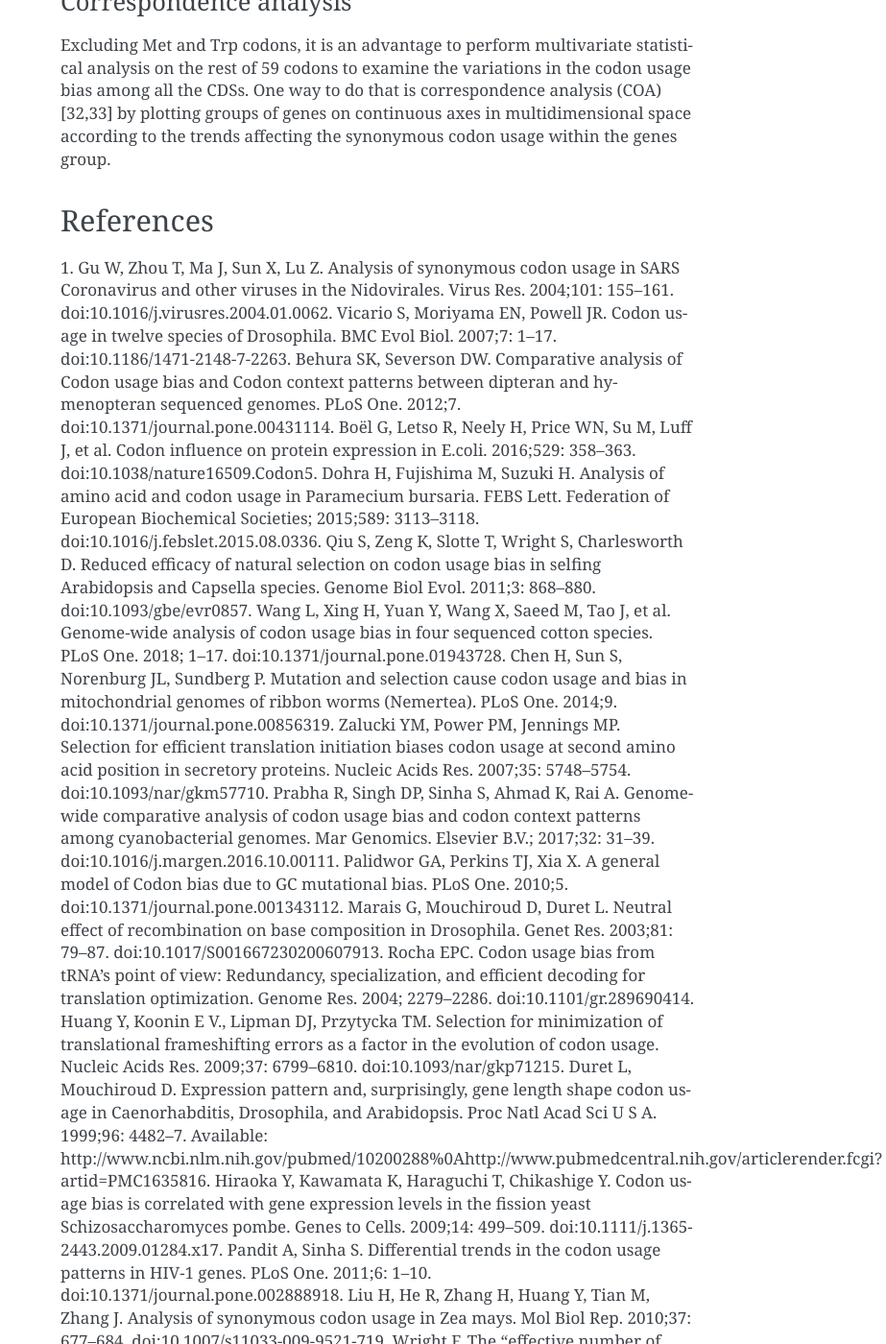
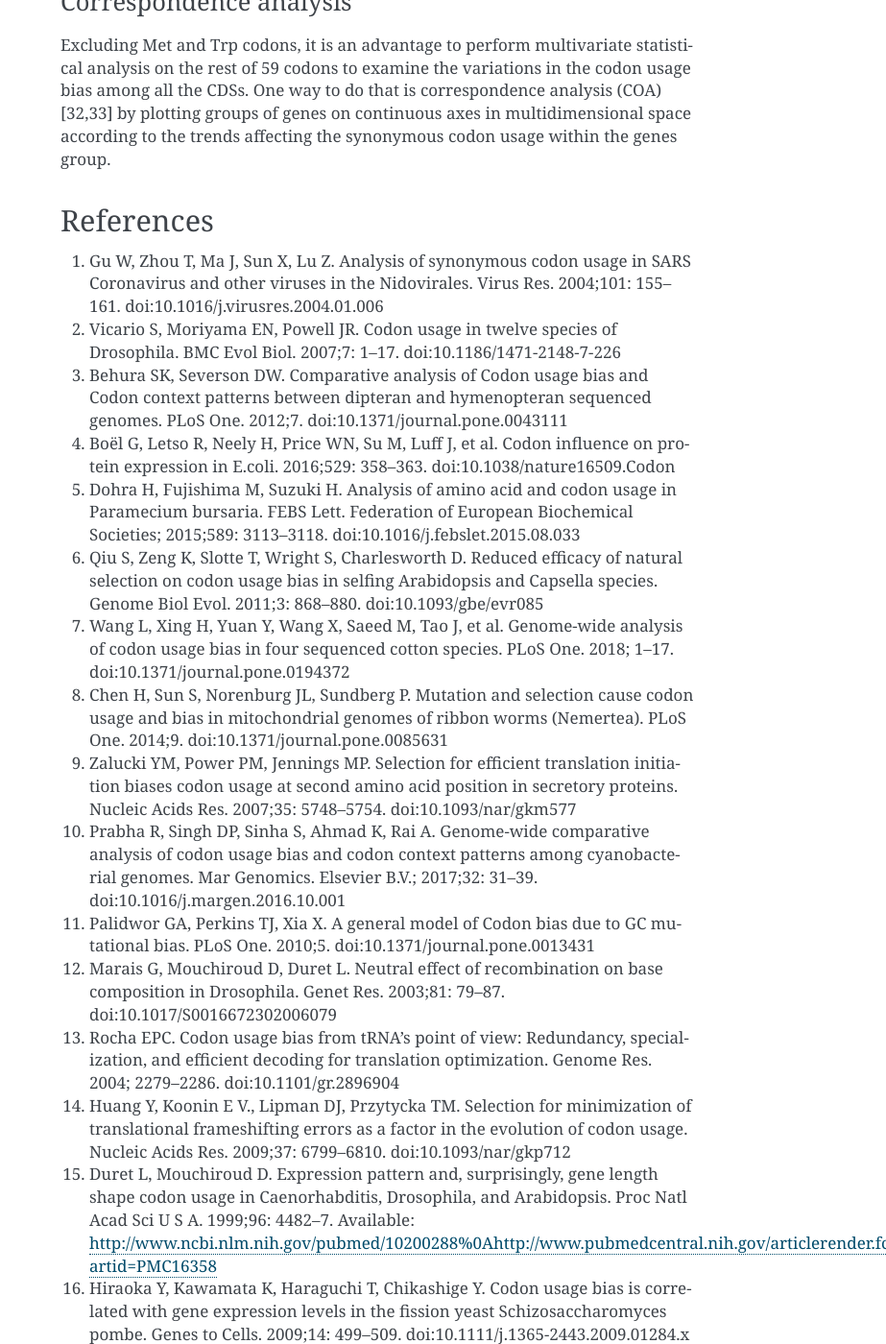
Before and after one commit to AliYoussef96/BCAW-Tool, a Sphinx documentation site: the page built from docs/intro.rst, in a window 1280 px wide and 1400 px high, scrolled down 3293 px. Shown: the whole window at 96% size, without its empty margins (357-1280 px from the left). Built offline with Sphinx 7.4.7, drawn with Linux system fonts in a browser that asks for light colours; some of the changed text lies outside the part shown.

Commit message:
Update intro.rst

```diff
--- a/docs/intro.rst
+++ b/docs/intro.rst
@@ -149,87 +149,37 @@ affecting the synonymous codon usage within the genes group.
 
 References
 ----------
-1. Gu W, Zhou T, Ma J, Sun X, Lu Z. Analysis of synonymous codon usage
-in SARS Coronavirus and other viruses in the Nidovirales. Virus Res.
-2004;101: 155–161. doi:10.1016/j.virusres.2004.01.0062. Vicario S,
-Moriyama EN, Powell JR. Codon usage in twelve species of Drosophila. BMC
-Evol Biol. 2007;7: 1–17. doi:10.1186/1471-2148-7-2263. Behura SK,
-Severson DW. Comparative analysis of Codon usage bias and Codon context
-patterns between dipteran and hymenopteran sequenced genomes. PLoS One.
-2012;7. doi:10.1371/journal.pone.00431114. Boël G, Letso R, Neely H,
-Price WN, Su M, Luff J, et al. Codon influence on protein expression in
-E.coli. 2016;529: 358–363. doi:10.1038/nature16509.Codon5. Dohra H,
-Fujishima M, Suzuki H. Analysis of amino acid and codon usage in
-Paramecium bursaria. FEBS Lett. Federation of European Biochemical
-Societies; 2015;589: 3113–3118. doi:10.1016/j.febslet.2015.08.0336. Qiu
-S, Zeng K, Slotte T, Wright S, Charlesworth D. Reduced efficacy of
-natural selection on codon usage bias in selfing Arabidopsis and
-Capsella species. Genome Biol Evol. 2011;3: 868–880.
-doi:10.1093/gbe/evr0857. Wang L, Xing H, Yuan Y, Wang X, Saeed M, Tao J,
-et al. Genome-wide analysis of codon usage bias in four sequenced cotton
-species. PLoS One. 2018; 1–17. doi:10.1371/journal.pone.01943728. Chen
-H, Sun S, Norenburg JL, Sundberg P. Mutation and selection cause codon
-usage and bias in mitochondrial genomes of ribbon worms (Nemertea). PLoS
-One. 2014;9. doi:10.1371/journal.pone.00856319. Zalucki YM, Power PM,
-Jennings MP. Selection for efficient translation initiation biases codon
-usage at second amino acid position in secretory proteins. Nucleic Acids
-Res. 2007;35: 5748–5754. doi:10.1093/nar/gkm57710. Prabha R, Singh DP,
-Sinha S, Ahmad K, Rai A. Genome-wide comparative analysis of codon usage
-bias and codon context patterns among cyanobacterial genomes. Mar
-Genomics. Elsevier B.V.; 2017;32: 31–39.
-doi:10.1016/j.margen.2016.10.00111. Palidwor GA, Perkins TJ, Xia X. A
-general model of Codon bias due to GC mutational bias. PLoS One. 2010;5.
-doi:10.1371/journal.pone.001343112. Marais G, Mouchiroud D, Duret L.
-Neutral effect of recombination on base composition in Drosophila. Genet
-Res. 2003;81: 79–87. doi:10.1017/S001667230200607913. Rocha EPC. Codon
-usage bias from tRNA’s point of view: Redundancy, specialization, and
-efficient decoding for translation optimization. Genome Res. 2004;
-2279–2286. doi:10.1101/gr.289690414. Huang Y, Koonin E V., Lipman DJ,
-Przytycka TM. Selection for minimization of translational frameshifting
-errors as a factor in the evolution of codon usage. Nucleic Acids Res.
-2009;37: 6799–6810. doi:10.1093/nar/gkp71215. Duret L, Mouchiroud D.
-Expression pattern and, surprisingly, gene length shape codon usage in
-Caenorhabditis, Drosophila, and Arabidopsis. Proc Natl Acad Sci U S A.
-1999;96: 4482–7. Available:
-http://www.ncbi.nlm.nih.gov/pubmed/10200288%0Ahttp://www.pubmedcentral.nih.gov/articlerender.fcgi?artid=PMC1635816.
-Hiraoka Y, Kawamata K, Haraguchi T, Chikashige Y. Codon usage bias is
-correlated with gene expression levels in the fission yeast
-Schizosaccharomyces pombe. Genes to Cells. 2009;14: 499–509.
-doi:10.1111/j.1365-2443.2009.01284.x17. Pandit A, Sinha S. Differential
-trends in the codon usage patterns in HIV-1 genes. PLoS One. 2011;6:
-1–10. doi:10.1371/journal.pone.002888918. Liu H, He R, Zhang H, Huang Y,
-Tian M, Zhang J. Analysis of synonymous codon usage in Zea mays. Mol
-Biol Rep. 2010;37: 677–684. doi:10.1007/s11033-009-9521-719. Wright F.
-The “effective number of codons” used in a gene. Gene. 1990;87: 23–29.
-20. Sun X, Yang Q, Xia X. An improved implementation of effective number
-of codons (Nc). Mol Biol Evol. 2013;30: 191–196.
-doi:10.1093/molbev/mss20121. Sharp PM, Li W. Codon Adaptation Index and
-its potential applications Nucleic Acids Research. 1987;15: 1281–1295.
-22. Ran W, Higgs PG. Contributions of Speed and Accuracy to
-Translational Selection in Bacteria. PLoS One. 2012;7.
-doi:10.1371/journal.pone.005165223. Sharpl PM, Li W. potential
-applications Nucleic Acids Research. Nucleic Acids Res. 1987;15:
-1281–1295. 24. Lee. Python Implementation of Codon Adaptation Index. J
-Open Source Softw. 2018;3: 905. doi:10.21105/joss.0090525. Chakraborty
-S, Nag D, Mazumder TH, Uddin A. Codon usage pattern and prediction of
-gene expression level in Bungarus species. Gene. Elsevier B.V.; 2016;
-doi:10.1016/j.gene.2016.11.02326. Gatherer D, McEwan N. SMALL REGIONS OF
-PREFERENTIAL CODON USAGE AND THEIR EFFECT ON OVERALL CODON BIAS - THE
-CASE OF THE plp GENE. Biochem Mol Biol Int. 1997;43: 107–114.
-doi:doi.org/10.1080/1521654970020387127. Choudhury MN, Uddin A,
-Chakraborty S. Nucleotide composition and codon usage bias of SRY gene.
-Andrologia. 2018;50: 1–11. doi:10.1111/and.1278728. Rao Y, Wang Z, Chai
-X, Nie Q, Zhang X. Hydrophobicity and aromaticity are primary factors
-shaping variation in amino acid usage of chicken proteome. PLoS One.
-2014;9. doi:10.1371/journal.pone.011038129. Chen Y, Li X, Chi X, Wang S,
-Ma Y, Chen J. Comprehensive analysis of the codon usage patterns in the
-envelope glycoprotein E2 gene of the classical swine fever virus. PLoS
-One. 2017; 1–14. doi:10.1371/journal. pone.018364630. Sueoka N.
-Intrastrand parity rules of DNA base composition and usage biases of
-synonymous codons. J Mol Evol. 1995;40: 318–325.
-doi:10.1007/BF0016323631. Sueoka N. Near Homogeneity of PR2-Bias
-Fingerprints in the Human Genome and Their Implications in Phylogenetic
-Analyses. Mol Evol. 2001; 469–476. doi:10.1007/s00239001023732. Usage C.
-Letter to the Editor Codon Usage and the Origin of P Elements. Mol Biol
-Evol. 1994; 1994–1995. 33. Drosophila I. Evidence that Mutation Patterns
-Vary Among Drosophila Transposable Elements. J Mol Biol. 1989; 843–846.
+
+1. 	Gu W, Zhou T, Ma J, Sun X, Lu Z. Analysis of synonymous codon usage in SARS Coronavirus and other viruses in the Nidovirales. Virus Res. 2004;101: 155–161. doi:10.1016/j.virusres.2004.01.006
+2. 	Vicario S, Moriyama EN, Powell JR. Codon usage in twelve species of Drosophila. BMC Evol Biol. 2007;7: 1–17. doi:10.1186/1471-2148-7-226
+3. 	Behura SK, Severson DW. Comparative analysis of Codon usage bias and Codon context patterns between dipteran and hymenopteran sequenced genomes. PLoS One. 2012;7. doi:10.1371/journal.pone.0043111
+4. 	Boël G, Letso R, Neely H, Price WN, Su M, Luff J, et al. Codon influence on protein expression in E.coli. 2016;529: 358–363. doi:10.1038/nature16509.Codon
+5. 	Dohra H, Fujishima M, Suzuki H. Analysis of amino acid and codon usage in Paramecium bursaria. FEBS Lett. Federation of European Biochemical Societies; 2015;589: 3113–3118. doi:10.1016/j.febslet.2015.08.033
+6. 	Qiu S, Zeng K, Slotte T, Wright S, Charlesworth D. Reduced efficacy of natural selection on codon usage bias in selfing Arabidopsis and Capsella species. Genome Biol Evol. 2011;3: 868–880. doi:10.1093/gbe/evr085
+7. 	Wang L, Xing H, Yuan Y, Wang X, Saeed M, Tao J, et al. Genome-wide analysis of codon usage bias in four sequenced cotton species. PLoS One. 2018; 1–17. doi:10.1371/journal.pone.0194372
+8. 	Chen H, Sun S, Norenburg JL, Sundberg P. Mutation and selection cause codon usage and bias in mitochondrial genomes of ribbon worms (Nemertea). PLoS One. 2014;9. doi:10.1371/journal.pone.0085631
+9. 	Zalucki YM, Power PM, Jennings MP. Selection for efficient translation initiation biases codon usage at second amino acid position in secretory proteins. Nucleic Acids Res. 2007;35: 5748–5754. doi:10.1093/nar/gkm577
+10. 	Prabha R, Singh DP, Sinha S, Ahmad K, Rai A. Genome-wide comparative analysis of codon usage bias and codon context patterns among cyanobacterial genomes. Mar Genomics. Elsevier B.V.; 2017;32: 31–39. doi:10.1016/j.margen.2016.10.001
+11. 	Palidwor GA, Perkins TJ, Xia X. A general model of Codon bias due to GC mutational bias. PLoS One. 2010;5. doi:10.1371/journal.pone.0013431
+12. 	Marais G, Mouchiroud D, Duret L. Neutral effect of recombination on base composition in Drosophila. Genet Res. 2003;81: 79–87. doi:10.1017/S0016672302006079
+13. 	Rocha EPC. Codon usage bias from tRNA’s point of view: Redundancy, specialization, and efficient decoding for translation optimization. Genome Res. 2004; 2279–2286. doi:10.1101/gr.2896904
+14. 	Huang Y, Koonin E V., Lipman DJ, Przytycka TM. Selection for minimization of translational frameshifting errors as a factor in the evolution of codon usage. Nucleic Acids Res. 2009;37: 6799–6810. doi:10.1093/nar/gkp712
+15. 	Duret L, Mouchiroud D. Expression pattern and, surprisingly, gene length shape codon usage in Caenorhabditis, Drosophila, and Arabidopsis. Proc Natl Acad Sci U S A. 1999;96: 4482–7. Available: http://www.ncbi.nlm.nih.gov/pubmed/10200288%0Ahttp://www.pubmedcentral.nih.gov/articlerender.fcgi?artid=PMC16358
+16. 	Hiraoka Y, Kawamata K, Haraguchi T, Chikashige Y. Codon usage bias is correlated with gene expression levels in the fission yeast Schizosaccharomyces pombe. Genes to Cells. 2009;14: 499–509. doi:10.1111/j.1365-2443.2009.01284.x
+17. 	Pandit A, Sinha S. Differential trends in the codon usage patterns in HIV-1 genes. PLoS One. 2011;6: 1–10. doi:10.1371/journal.pone.0028889
+18. 	Liu H, He R, Zhang H, Huang Y, Tian M, Zhang J. Analysis of synonymous codon usage in Zea mays. Mol Biol Rep. 2010;37: 677–684. doi:10.1007/s11033-009-9521-7
+19. 	Wright F. The “effective number of codons” used in a gene. Gene. 1990;87: 23–29.
+20. 	Sun X, Yang Q, Xia X. An improved implementation of effective number of codons (Nc). Mol Biol Evol. 2013;30: 191–196. doi:10.1093/molbev/mss201
+21. 	Sharp PM, Li W. Codon Adaptation Index and its potential applications Nucleic Acids Research. 1987;15: 1281–1295.
+22. 	Ran W, Higgs PG. Contributions of Speed and Accuracy to Translational Selection in Bacteria. PLoS One. 2012;7. doi:10.1371/journal.pone.0051652
+23. 	Sharpl PM, Li W. potential applications Nucleic Acids Research. Nucleic Acids Res. 1987;15: 1281–1295.
+24. 	Lee. Python Implementation of Codon Adaptation Index. J Open Source Softw. 2018;3: 905. doi:10.21105/joss.00905
+25. 	Chakraborty S, Nag D, Mazumder TH, Uddin A. Codon usage pattern and prediction of gene expression level in Bungarus species. Gene. Elsevier B.V.; 2016; doi:10.1016/j.gene.2016.11.023
+26. 	Gatherer D, McEwan N. SMALL REGIONS OF PREFERENTIAL CODON USAGE AND THEIR EFFECT ON OVERALL CODON BIAS - THE CASE OF THE plp GENE. Biochem Mol Biol Int. 1997;43: 107–114. doi:doi.org/10.1080/15216549700203871
+27. 	Choudhury MN, Uddin A, Chakraborty S. Nucleotide composition and codon usage bias of SRY gene. Andrologia. 2018;50: 1–11. doi:10.1111/and.12787
+28. 	Rao Y, Wang Z, Chai X, Nie Q, Zhang X. Hydrophobicity and aromaticity are primary factors shaping variation in amino acid usage of chicken proteome. PLoS One. 2014;9. doi:10.1371/journal.pone.0110381
+29. 	Chen Y, Li X, Chi X, Wang S, Ma Y, Chen J. Comprehensive analysis of the codon usage patterns in the envelope glycoprotein E2 gene of the classical swine fever virus. PLoS One. 2017; 1–14. doi:10.1371/journal. pone.0183646
+30. 	Sueoka N. Intrastrand parity rules of DNA base composition and usage biases of synonymous codons. J Mol Evol. 1995;40: 318–325. doi:10.1007/BF00163236
+31. 	Sueoka N. Near Homogeneity of PR2-Bias Fingerprints in the Human Genome and Their Implications in Phylogenetic Analyses. Mol Evol. 2001; 469–476. doi:10.1007/s002390010237
+32. 	Usage C. Letter to the Editor Codon Usage and the Origin of P Elements. Mol Biol Evol. 1994; 1994–1995.
+33. 	Drosophila I. Evidence that Mutation Patterns Vary Among Drosophila Transposable Elements. J Mol Biol. 1989; 843–846.
```
